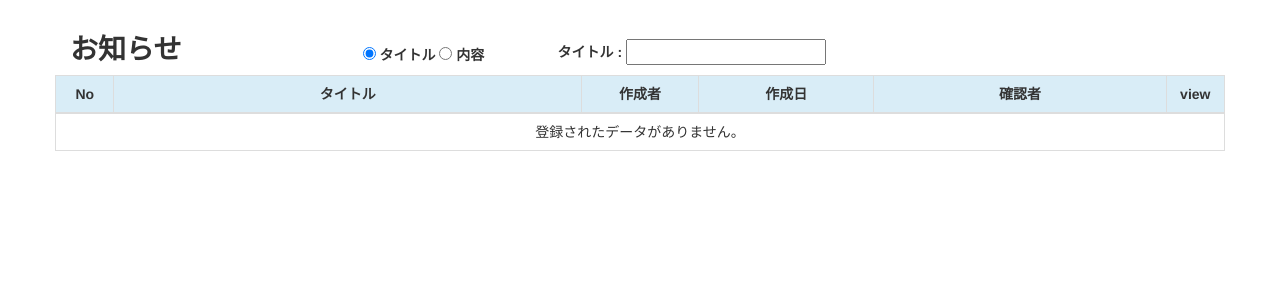
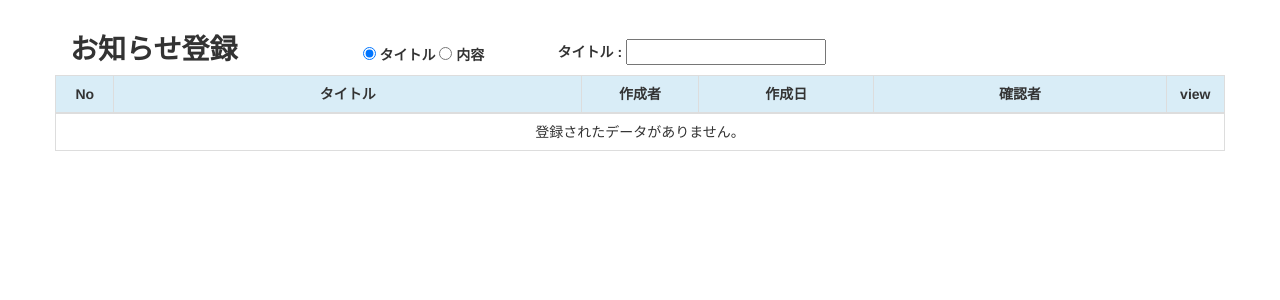
Before and after one commit to dolam532/newnetdekintai, a PHP site: page /contact/noticeList.php in a window 1280 px wide. Shown: the part 52-352 px from the top of the page. Run offline with PHP 8.4, Linux system fonts and the light colour scheme; the visitor is signed in with stand-in values (Sample User, id 1); data that the repository does not hold is empty; some libraries are stand-ins or nearby versions.

Commit message:
no message

```diff
--- a/contact/noticeList.php
+++ b/contact/noticeList.php
@@ -39,7 +39,7 @@ if ($_SESSION['auth'] == false) {
         display: none;
     }
 </style>
-<title>お知らせ</title>
+<title>お知らせ登録</title>
 <?php include('../inc/menu.php'); ?>
 <div class="container" style="margin-top:-20px;">
     <?php
@@ -78,7 +78,7 @@ if ($_SESSION['auth'] == false) {
     <div class="row">
         <div class="col-md-3 text-left">
             <div class="title_name">
-                <span class="text-left">お知らせ</span>
+                <span class="text-left">お知らせ登録</span>
             </div>
         </div>
         <div class="col-md-2 text-left">
```
